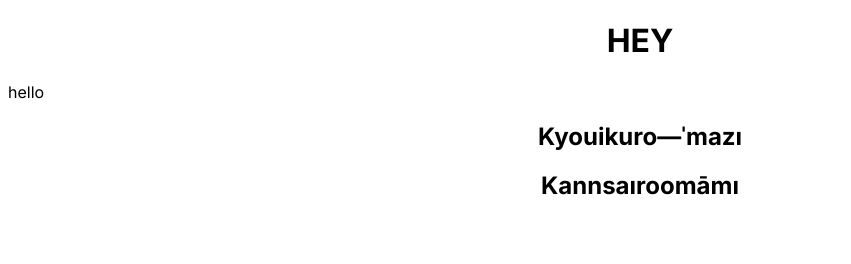
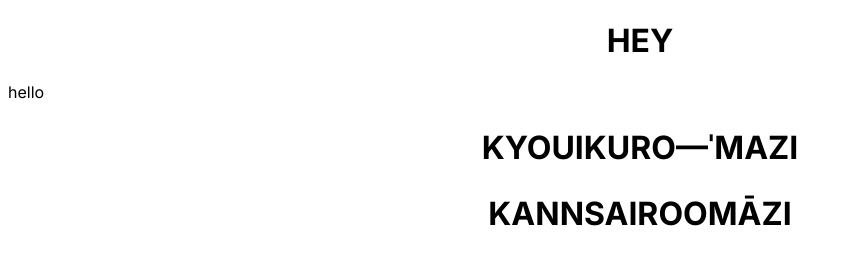
Before and after one commit to NihongoTopics/NihongoTopics.github.io, a plain HTML site: page index.html in a window 1280 px wide. Shown: the whole page, without its empty margins (0-851 px from the left). Drawn offline with Linux system fonts and the light colour scheme.

Commit message:
xx-large

```diff
--- a/default.css
+++ b/default.css
@@ -7,7 +7,7 @@ body {
 }
 h1, h2, h3, h4, h5, h6{
     text-align: center;
-    font-size: 500%
+    font-size: xx-large;
     text-transform: uppercase;
 }
 p{
--- a/index.html
+++ b/index.html
@@ -7,6 +7,6 @@
 <h1>HEY</h1>
 <p>hello</p>
 <h2>Kyouikuro—ˈmazı</h2>
-<h2>Kannsaıroomāmı</h2>
+<h2>Kannsaıroomāzı</h2>
 </body>
 </html>
```
